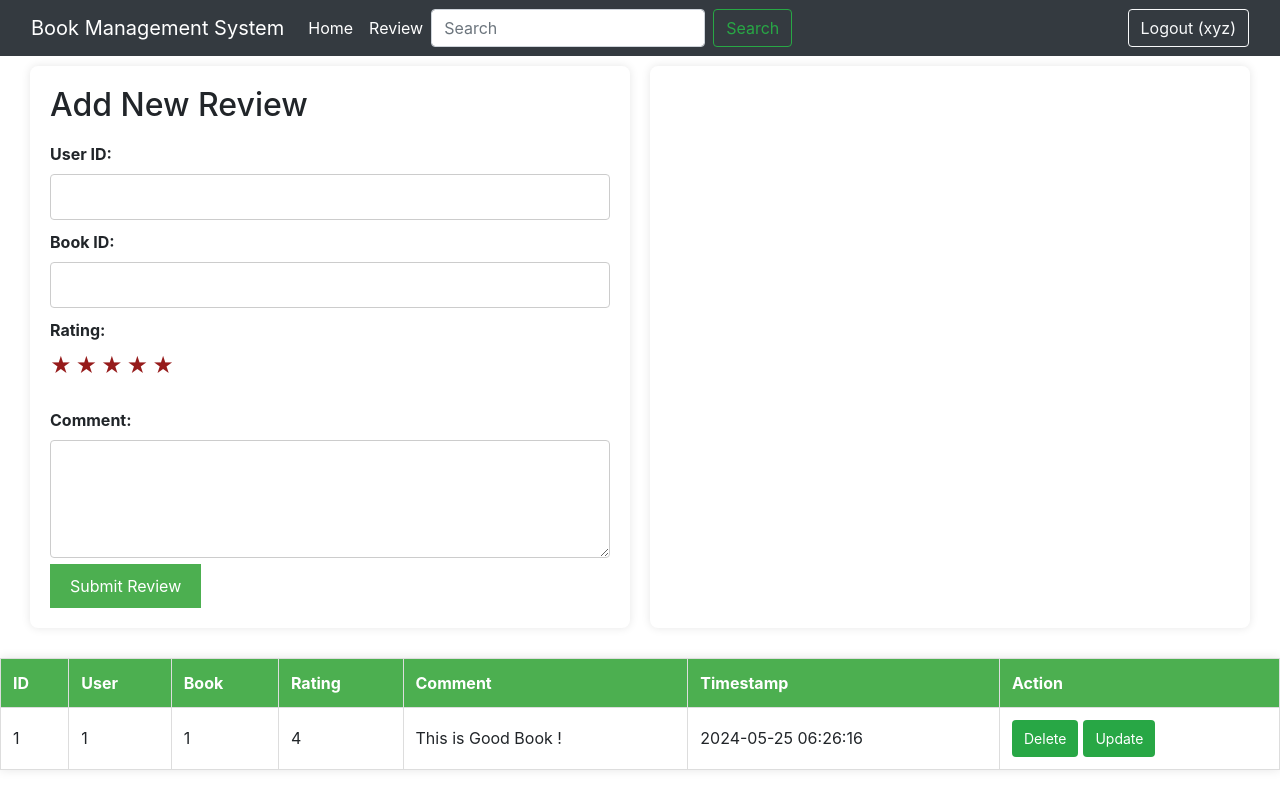
After one commit to Samplekevingithub/Book-Management-System, a Flask app: page /create_review in a window 1280 px wide. The commit adds this page. Run offline with Flask 3, Linux system fonts and the light colour scheme; a user stored in the database is signed in; parts of the project's set-up code (start-up, migrations or seed data) failed here and were passed over; some libraries are stand-ins or nearby versions.

Commit message:
first commit

```diff
--- a/main.py
+++ b/main.py
@@ -106,34 +106,64 @@ class BookType(SQLAlchemyObjectType):
         model = Book
         interfaces = (graphene.relay.Node,)
     id = graphene.ID(description="ID of the book", required=True)
+    reviews = graphene.List(lambda: ReviewType)
 
     def resolve_id(self, info):
         return str(self.id)
 
+    def resolve_reviews(self, info):
+        return [review for review in self.reviews]
+# class BookType(SQLAlchemyObjectType):
+#     class Meta:
+#         model = Book
+#         interfaces = (graphene.relay.Node,)
+#     id = graphene.ID(description="ID of the book", required=True)
 
+#     def resolve_id(self, info):
+#         return str(self.id)
+
+
+# Update resolver functions for ReviewType
 class ReviewType(SQLAlchemyObjectType):
     class Meta:
         model = Review
         interfaces = (graphene.relay.Node,)
+    id = graphene.ID(description="ID of the review", required=True)
+    user = graphene.String()  # Direct link to user who left the review
+    book = graphene.String()  # Direct link to the reviewed book
 
-    # Define fields for user, book, rating, comment, and timestamp
-    user = graphene.Field(UserType)
-    book = graphene.Field(BookType)
-    rating = graphene.Int()
-    comment = graphene.String()
-    timestamp = graphene.DateTime()
+    def resolve_user(self, info):
+        # Assuming the users are accessible via a '/users/<user_id>' endpoint
+        return f"/users/{self.user_id}"
 
-    # Resolve the user field to retrieve the corresponding user object
-    def resolve_user(self, info):
-        return self.user
+    def resolve_book(self, info):
+        # Assuming the books are accessible via a '/books/<book_id>' endpoint
+        return f"/books/{self.book_id}"
 
-    # Resolve the book field to retrieve the corresponding book object
-    def resolve_book(self, info):
-        return self.book
 
-    # Resolve the timestamp field to format the timestamp as a DateTime object
-    def resolve_timestamp(self, info):
-        return self.timestamp
+# class ReviewType(SQLAlchemyObjectType):
+#     class Meta:
+#         model = Review
+#         interfaces = (graphene.relay.Node,)
+
+#     # Define fields for user, book, rating, comment, and timestamp
+#     user = graphene.Field(UserType)
+#     book = graphene.Field(BookType)
+#     rating = graphene.Int()
+#     comment = graphene.String()
+#     timestamp = graphene.DateTime()
+
+#     # Resolve the user field to retrieve the corresponding user object
+#     def resolve_user(self, info):
+#         return self.user
+
+#     # Resolve the book field to retrieve the corresponding book object
+#     def resolve_book(self, info):
+#         return self.book
+
+#     # Resolve the timestamp field to format the timestamp as a DateTime object
+#     def resolve_timestamp(self, info):
+#         return self.timestamp
 
 # Create database tables
 # Base.metadata.create_all(bind=engine)
@@ -391,6 +421,132 @@ def delete_book(book_id):
     db.session.commit()
     return redirect(url_for('index'))
 
+@app.route('/get_reviews')
+def get_reviews():
+    reviews = Review.query.all()
+    review_data = []
+    for review in reviews:
+        review_data.append({
+            'id': review.id,
+            'user_id': review.user_id,
+            'book_id': review.book_id,
+            'rating': review.rating,
+            'comment': review.comment,
+            'timestamp': review.timestamp.strftime('%Y-%m-%d %H:%M:%S')  # Convert timestamp to string format
+        })
+    return jsonify({'reviews': review_data})
+
+
+@app.route('/create_review', methods=['GET'])
+@login_required
+def render_review_form():
+    return render_template('review.html')
+
+@app.route('/create_review', methods=['POST'])
+@login_required
+def handle_review_submission():
+    if 'user_id' not in session:
+        return jsonify({'error': 'User not logged in'}), 401
+
+    data = request.get_json()
+    user_id = data.get('user_id')
+    book_id = data.get('book_id')
+    rating = int(data.get('rating')) if data.get('rating') is not None else None
+    comment = data.get('comment')
+    timestamp_str = data.get('timestamp')
+
+    user = db.session.query(User).get(user_id)
+    book = db.session.query(Book).get(book_id)
+
+    if not user:
+        return jsonify({'error': f"User with ID {user_id} not found"}), 404
+    if not book:
+        return jsonify({'error': f"Book with ID {book_id} not found"}), 404
+
+    timestamp = datetime.fromisoformat(timestamp_str)
+    review = Review(
+        user=user,
+        book=book,
+        rating=rating,
+        comment=comment,
+        timestamp=timestamp if timestamp else datetime.utcnow()
+    )
+
+    db.session.add(review)
+    db.session.commit()
+
+    return jsonify({'success': 'Review created successfully'}), 200
+
+@app.route('/update_review', methods=['POST'])
+@login_required
+def update_review():
+    if 'user_id' not in session:
+        return jsonify({'error': 'User not logged in'}), 401
+
+    data = request.get_json()  # Get JSON data from request body
+    review_id = data.get('review_id')  # Extract review_id from JSON data
+
+    if review_id is None:
+        return jsonify({'error': 'Review ID not provided'}), 400
+
+    review = db.session.query(Review).filter(Review.id == review_id).first()
+
+    if review is None:
+        return jsonify({'error': 'Review not found'}), 404
+
+    if review.user_id != session['user_id']:
+        return jsonify({'error': 'You are not authorized to update this review'}), 403
+
+    # Retrieve form data
+    rating = data.get('rating')
+    comment = data.get('comment')
+
+    # Update review fields if provided
+    if rating is not None:
+        review.rating = rating
+    if comment:
+        review.comment = comment
+
+    # Commit changes to the database
+    db.session.commit()
+
+    # Return success response with updated review details
+    return jsonify({
+        'success': True,
+        'message': 'Review updated successfully',
+        'data': {
+            'id': review.id,
+            'user_id': review.user_id,
+            'book_id': review.book_id,
+            'rating': review.rating,
+            'comment': review.comment,
+            'timestamp': review.timestamp.strftime('%Y-%m-%d %H:%M:%S')
+        }
+    }), 200
+
+
+
+@app.route('/delete_review', methods=['POST'])
+@login_required
+def delete_review():
+    if 'user_id' not in session:
+        return jsonify({'error': 'User not logged in'}), 401
+
+    data = request.get_json()
+    review_id = data.get('review_id')
+
+    if review_id is None:
+        return jsonify({'error': 'Invalid review ID provided'}), 400
+
+    review = db.session.query(Review).get(review_id)
+
+    if not review:
+        return jsonify({'error': f"Review with ID {review_id} not found"}), 404
+
+    db.session.delete(review)
+    db.session.commit()
+
+    return jsonify({'success': 'Review deleted successfully'}), 200
 
 
 # Define GraphQL queries
@@ -410,18 +566,35 @@ def delete_book(book_id):
 #         return SessionLocal().query(Book).filter(Book.genre == genre).all()
 
 
-
 class Query(ObjectType):
     reviews = graphene.List(ReviewType)
     users = graphene.List(UserType)
+    books = graphene.List(BookType)
+    book = graphene.Field(BookType, id=graphene.ID())
+
     def resolve_reviews(self, info):
-        # Fetch and return all reviews from the database
         return db.session.query(Review).all()
+
     def resolve_users(self, info):
-        # Fetch and return all users from the database
         return db.session.query(User).all()
-    def resolve_books(self,info):
+
+    def resolve_books(self, info):
         return db.session.query(Book).all()
+
+    def resolve_book(self, info, id):
+        return db.session.query(Book).get(id)
+
+# class Query(ObjectType):
+#     reviews = graphene.List(ReviewType)
+#     users = graphene.List(UserType)
+#     def resolve_reviews(self, info):
+#         # Fetch and return all reviews from the database
+#         return db.session.query(Review).all()
+#     def resolve_users(self, info):
+#         # Fetch and return all users from the database
+#         return db.session.query(User).all()
+#     def resolve_books(self,info):
+#         return db.session.query(Book).all()
 
 class CreateReview(graphene.Mutation):
         class Arguments:
@@ -575,39 +748,7 @@ app.add_url_rule('/graphql', view_func=GraphQLView.as_view('graphql', schema=sch
 if __name__ == '__main__':
     app.run(debug=True)
 
-# @app.route('/create_review', methods=['POST'])
-# @login_required
-# def create_review():
-#     if 'user_id' not in session:
-#         return jsonify({'error': 'User not logged in'}), 401
 
-#     data = request.get_json()
-#     user_id = data.get('user_id')
-#     book_id = data.get('book_id')
-#     rating = data.get('rating')
-#     comment = data.get('comment')
-#     timestamp = data.get('timestamp')
-
-#     user = db.session.query(User).get(user_id)
-#     book = db.session.query(Book).get(book_id)
-
-#     if not user:
-#         return jsonify({'error': f"User with ID {user_id} not found"}), 404
-#     if not book:
-#         return jsonify({'error': f"Book with ID {book_id} not found"}), 404
-
-#     review = Review(
-#         user=user,
-#         book=book,
-#         rating=rating,
-#         comment=comment,
-#         timestamp=timestamp if timestamp else datetime.utcnow()
-#     )
-
-#     db.session.add(review)
-#     db.session.commit()
-
-#     return jsonify({'success': 'Review created successfully'}), 200
 # from flask_graphql_auth import AuthInfoField, create_access_token, query_jwt_required, mutation_jwt_required, get_jwt_identity, get_raw_jwt
 
 # class CreateReview(graphene.Mutation):
--- a/templates/index.html
+++ b/templates/index.html
@@ -121,6 +121,9 @@
                     <li class="nav-item">
                         <a class="nav-link active" aria-current="page" href="/">Home</a>
                     </li>
+                    <li class="nav-item">
+                        <a class="nav-link active" aria-current="page" href="/create_review">Review</a>
+                    </li>
                 </ul>
 
                 <form class="form-inline my-2 my-lg-0" id="searchForm">
@@ -129,11 +132,9 @@
                     <button class="btn btn-outline-success my-2 my-sm-0" type="submit">Search</button>
                 </form>
 
-
                 <ul class="navbar-nav ml-auto">
                     {% if current_user.is_authenticated %}
                     <li class="nav-item">
-                        <!-- <a class="nav-link" href="/logout">Logout ({{ current_user.name }})</a> -->
                         <a class="btn btn-outline-light" href="/logout">
                             <i class="fas fa-sign-out-alt"></i> Logout ({{ current_user.name }})
                         </a>
@@ -143,6 +144,7 @@
             </div>
         </div>
     </nav>
+
     {% if message %}
     <div>{{ message }}</div>
     {% endif %}
--- /dev/null
+++ b/templates/review.html
@@ -0,0 +1,433 @@
+<!DOCTYPE html>
+<html>
+
+<head>
+    <title>Book Management System</title>
+    <style>
+        body {
+            margin: 4rem;
+            font-family: Arial, sans-serif;
+            background-color: #f9f9f9;
+        }
+
+        #formContainer {
+            display: flex;
+            justify-content: center;
+            margin-bottom: 20px;
+        }
+
+        .form-container {
+            background-color: #fff;
+            padding: 20px;
+            border-radius: 8px;
+            box-shadow: 0 0 10px rgba(0, 0, 0, 0.1);
+            width: 50%;
+            max-width: 600px;
+            margin: 10px;
+            max-height: 600px;
+            overflow-y: auto;
+        }
+
+        label {
+            display: block;
+            margin-top: 10px;
+            font-weight: bold;
+        }
+
+        input,
+        textarea {
+            width: 100%;
+            padding: 10px;
+            margin-top: 5px;
+            border: 1px solid #ccc;
+            border-radius: 4px;
+        }
+
+        button {
+            margin-top: 10px;
+            padding: 10px 20px;
+            background-color: #4CAF50;
+            color: #fff;
+            border: none;
+            border-radius: 4px;
+            cursor: pointer;
+            font-size: 16px;
+        }
+
+        button:hover {
+            background-color: #45a049;
+        }
+
+        .error-message {
+            text-align: center;
+            background-color: #f8d7da;
+            color: #721c24;
+            padding: 10px;
+            border-radius: 5px;
+            margin-bottom: 20px;
+        }
+        .rating-container {
+            display: flex;
+            align-items: center;
+            margin-bottom: 16px;
+        }
+
+        .rating {
+            font-weight: bold;
+            color: #961b1b;
+            font-size: 1.3rem;
+            cursor: pointer;
+            transition: color 0.3s ease-in-out;
+            text-align: center;
+        }
+
+        .rating.selected {
+            color: yellow;
+        }
+
+        table {
+            border-collapse: collapse;
+            margin: 20px 0;
+            width: 100%;
+            background-color: #fff;
+            box-shadow: 0 0 10px rgba(0, 0, 0, 0.1);
+        }
+
+        th,
+        td {
+            border: 1px solid #ddd;
+            padding: 12px;
+            text-align: left;
+        }
+
+        th {
+            background-color: #4CAF50;
+            color: #fff;
+        }
+
+        tr:nth-child(even) {
+            background-color: #f2f2f2;
+        }
+
+        /* Hover effect */
+        tr:hover {
+            background-color: #e9ecef;
+            transition: background-color 0.3s;
+        }
+
+        /* Styling table headers */
+        th {
+            background-color: #4CAF50;
+            color: #fff;
+            padding: 12px;
+            text-align: left;
+        }
+
+        /* Styling buttons */
+        td button {
+            margin-right: 5px; /* Add margin-right */
+            padding: 8px 12px;
+            background-color: #28a745;
+            color: #fff;
+            border: none;
+            border-radius: 4px;
+            cursor: pointer;
+            font-size: 14px;
+            transition: background-color 0.3s;
+        }
+
+        td button:last-child {
+            margin-right: 0; /* Remove margin-right for the last button */
+        }
+        td button:hover {
+            background-color: #218838;
+        }
+
+    </style>
+    <link rel="stylesheet" href="https://stackpath.bootstrapcdn.com/bootstrap/4.5.0/css/bootstrap.min.css"
+        integrity="sha384-9aIt2nRpC12Uk9gS9baDl411NQApFmC26EwAOH8WgZl5MYYxFfc+NcPb1dKGj7Sk"
+        crossorigin="anonymous">
+</head>
+
+<body>
+    <nav class="navbar navbar-expand-lg navbar-dark bg-dark">
+        <div class="container-fluid">
+            <a class="navbar-brand" href="#">Book Management System</a>
+            <button class="navbar-toggler" type="button" data-bs-toggle="collapse"
+                data-bs-target="#navbarSupportedContent" aria-controls="navbarSupportedContent" aria-expanded="false"
+                aria-label="Toggle navigation">
+                <span class="navbar-toggler-icon"></span>
+            </button>
+            <div class="collapse navbar-collapse" id="navbarSupportedContent">
+                <ul class="navbar-nav me-auto mb-2 mb-lg-0">
+                    <li class="nav-item">
+                        <a class="nav-link active" aria-current="page" href="/">Home</a>
+                    </li>
+                    <li class="nav-item">
+                        <a class="nav-link active" aria-current="page" href="/create_review">Review</a>
+                    </li>
+                </ul>
+                <form class="form-inline my-2 my-lg-0" id="searchForm">
+                    <input class="form-control mr-sm-2" type="search" id="searchInput" placeholder="Search"
+                        aria-label="Search">
+                    <button class="btn btn-outline-success my-2 my-sm-0" type="submit">Search</button>
+                </form>
+                <ul class="navbar-nav ml-auto">
+                    {% if current_user.is_authenticated %}
+                    <li class="nav-item">
+                        <a class="btn btn-outline-light" href="/logout">
+                            <i class="fas fa-sign-out-alt"></i> Logout ({{ current_user.name }})
+                        </a>
+                    </li>
+                    {% endif %}
+                </ul>
+            </div>
+        </div>
+    </nav>
+
+    {% if message %}
+    <div>{{ message }}</div>
+    {% endif %}
+
+    <div id="formContainer">
+        <div class="form-container">
+            <h2 class="section-heading">Add New Review</h2>
+            <form method="POST" id="reviewForm">
+                <!-- Hidden input fields for user ID and book ID -->
+                <label for="userId">User ID:</label>
+                <input type="number" id="userId" name="userId" required>
+                <label for="bookId">Book ID:</label>
+                <input type="number" id="bookId" name="bookId" required>
+
+                <label for="rating">Rating:</label><br>
+                <div id="rating-container" class="rating-container">
+
+                    <b>
+                        <span class="rating" data-value="1">★</span>
+                        <span class="rating" data-value="2">★</span>
+                        <span class="rating" data-value="3">★</span>
+                        <span class="rating" data-value="4">★</span>
+                        <span class="rating" data-value="5">★</span>
+                    </b>
+                </div>
+
+                <label for="comment">Comment:</label>
+                <textarea id="comment" name="comment" rows="4" cols="50" required></textarea>
+
+                <button type="submit">Submit Review</button>
+            </form>
+        </div>
+        <div class="form-container">
+        <form id="updateReview" style="display:none;" onsubmit="event.preventDefault(); updateReview();">
+            <input type="hidden" id="reviewIdInputUpdate">
+            <label for="ratingInputUpdate">Rating:</label>
+            <input type="number" id="ratingInputUpdate">
+            <label for="commentInputUpdate">Comment:</label>
+            <textarea id="commentInputUpdate"></textarea>
+            <button type="submit">Update Review</button>
+        </form>
+    </div>
+    </div>
+
+    <table id="outputTable">
+        <thead>
+        <tr>
+            <th>ID</th>
+            <th>User</th> <!-- Changed from User ID to User -->
+            <th>Book</th>
+            <th>Rating</th>
+            <th>Comment</th>
+            <th>Timestamp</th>
+            <th>Action</th>
+        </tr>
+    </thead>
+    <tbody>
+        {% for review in reviews %}
+        <tr data-id="{{ review.id }}">
+            <td>{{ review.id }}</td>
+            <td>{{ review.user_id }}</td>
+            <td>{{ review.book_id }}</td>
+            <td>{{ review.rating }}</td>
+            <td>{{ review.comment }}</td>
+            <td>{{ review.timestamp }}</td>
+            <td>
+                <button onclick="deleteReview('{{ review.id }}')">Delete</button>
+                <button onclick="fillUpdateReviewForm('{{ review.id }}')">Update</button>
+            </td>
+        </tr>
+        {% endfor %}
+    </tbody>
+    </table>
+
+
+    <script src="https://code.jquery.com/jquery-3.6.0.min.js"></script>
+    <script>
+        // Form submission for adding a new review
+// Function to fetch and render reviews
+$(document).ready(function() {
+    fetchReviews(); // Page load hone par reviews fetch kare
+});
+
+function fetchReviews() {
+    $.ajax({
+        type: 'GET',
+        url: '/get_reviews',
+        success: function (response) {
+            $('#outputTable tbody').empty();
+            response.reviews.forEach(function (review) {
+                var row = $('<tr>').attr('data-id', review.id);
+                row.append($('<td>').text(review.id));
+                row.append($('<td>').text(review.user_id));
+                row.append($('<td>').text(review.book_id));
+                row.append($('<td>').text(review.rating));
+                row.append($('<td>').text(review.comment));
+                row.append($('<td>').text(review.timestamp));
+                row.append($('<td>').html('<button onclick="deleteReview(' + review.id + ')">Delete</button><button onclick="fillUpdateReviewForm(' + review.id + ')">Update</button>'));
+                $('#outputTable tbody').append(row);
+            });
+
+        },
+        error: function (xhr, status, error) {
+            console.error(xhr.responseText);
+        }
+    });
+}
+
+// Form submission for adding a new review
+$('#reviewForm').submit(function (event) {
+    event.preventDefault(); // Prevent default form submission
+
+    var formData = {
+        user_id: $('#userId').val(),
+        book_id: $('#bookId').val(),
+        rating: $('.rating.selected').length > 0 ? $('.rating.selected').last().data('value') : null,
+        comment: $('#comment').val(),
+        timestamp: new Date().toISOString() // Get current timestamp
+    };
+
+    // Send AJAX POST request to server
+    $.ajax({
+        type: 'POST',
+        url: '/create_review',
+        contentType: 'application/json',
+        data: JSON.stringify(formData),
+        success: function (response) {
+            // Handle success response
+            console.log(response);
+            // After successfully adding the review, fetch and render reviews again
+            fetchReviews();
+            // Clear the form fields
+            $('#userId').val('');
+            $('#bookId').val('');
+            $('.rating').removeClass('selected');
+            $('#comment').val('');
+        },
+        error: function (xhr, status, error) {
+            // Handle error response
+            var errorMessage = xhr.responseJSON.error;
+            console.error(errorMessage);
+            // Display error message to the user
+            alert(errorMessage); // You can replace this with a more user-friendly way of displaying errors
+        }
+    });
+});
+
+
+
+function fillUpdateReviewForm(reviewId) {
+    let row = document.querySelector(`[data-id="${reviewId}"]`);
+    let rating = row.cells[3].textContent;
+    let comment = row.cells[4].textContent;
+
+
+
+    // Populate the update form with review details
+    document.getElementById("reviewIdInputUpdate").value = reviewId;
+    document.getElementById("ratingInputUpdate").value = rating;
+    document.getElementById("commentInputUpdate").value = comment;
+
+    // Display the update form
+    document.getElementById("updateReview").style.display = "block";
+}
+
+function updateReview() {
+    let reviewId = document.getElementById("reviewIdInputUpdate").value;
+    let rating = document.getElementById("ratingInputUpdate").value;
+    let comment = document.getElementById("commentInputUpdate").value;
+
+    let formData = {
+        review_id: reviewId,
+        rating: rating,
+        comment: comment
+    };
+
+    fetch('/update_review', {
+        method: 'POST',
+        headers: {
+            'Content-Type': 'application/json'
+        },
+        body: JSON.stringify(formData)
+    })
+    .then(response => response.json())
+    .then(data => {
+        // Update the table row with the new values
+        let row = document.querySelector(`[data-id="${reviewId}"]`);
+        row.cells[3].textContent = rating;
+        row.cells[4].textContent = comment;
+
+        // Hide the update form after successful update
+        document.getElementById("updateReview").style.display = "none";
+    })
+    .catch(error => console.error('Error:', error));
+}
+
+
+
+function deleteReview(reviewId) {
+            $.ajax({
+                type: 'POST',
+                url: '/delete_review',
+                contentType: 'application/json',
+                data: JSON.stringify({ review_id: reviewId }),
+                success: function (response) {
+                    console.log(response);
+                    // Reload reviews after deletion
+                    fetchReviews();
+                },
+                error: function (xhr, status, error) {
+                    console.error(xhr.responseText);
+                }
+            });
+        }
+
+</script>
+
+<script>
+    (function() {
+        const ratingContainer = document.querySelector('.rating-container');
+
+        ratingContainer.addEventListener('click', (event) => {
+            if (event.target.classList.contains('rating')) {
+                const ratingElements = ratingContainer.querySelectorAll('.rating');
+
+                ratingElements.forEach((element) => {
+                    if (element.dataset.value <= event.target.dataset.value) {
+                        element.classList.add('selected');
+                    } else {
+                        element.classList.remove('selected');
+                    }
+                });
+
+                const ratingInput = document.getElementById('rating');
+
+                if (ratingInput) {
+                    ratingInput.value = event.target.dataset.value;
+                }
+            }
+        });
+    })();
+</script>
+
+</body>
+
+</html>
```
Also changed, not shown: templates/base.html (added, +60 -0 lines), instance/books.db.
